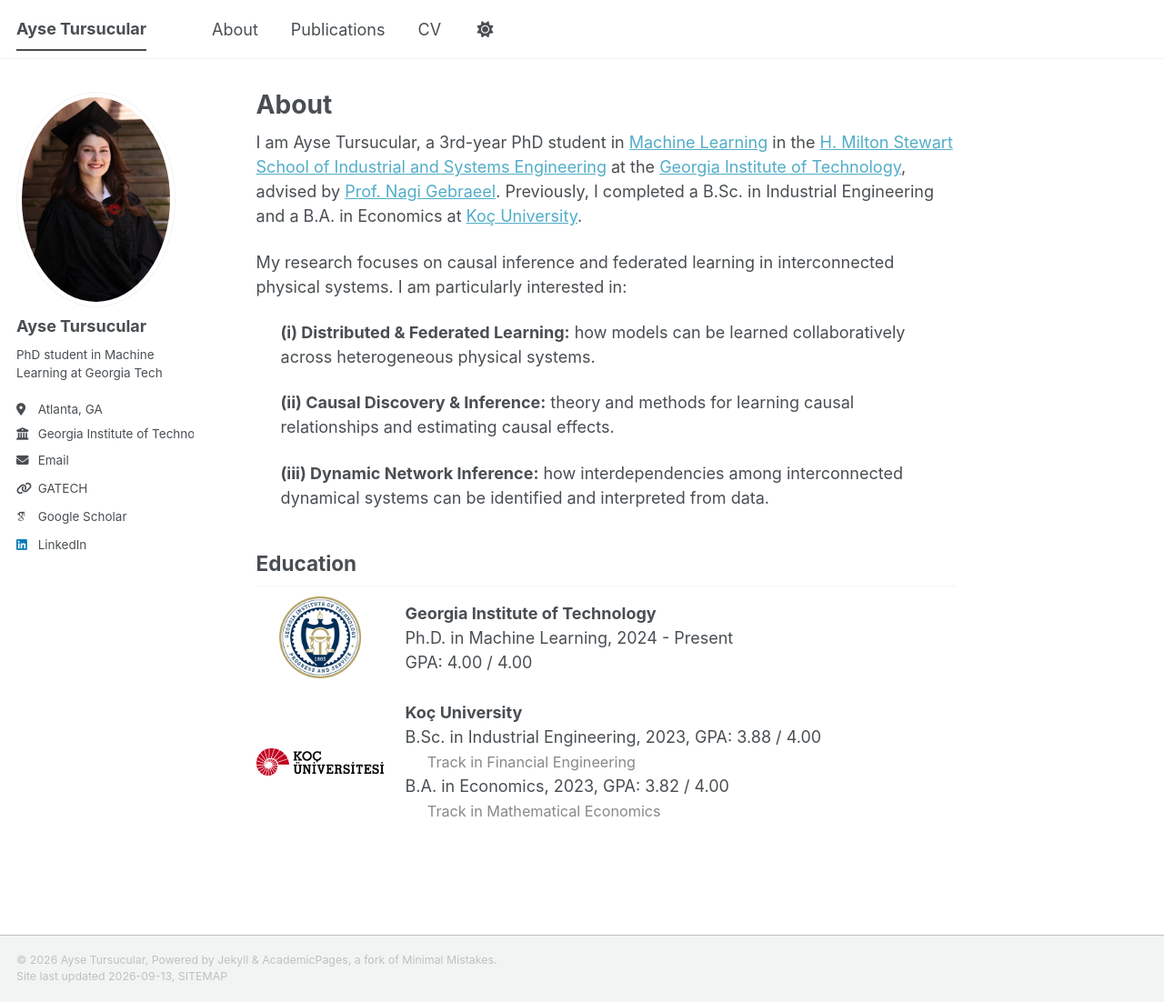
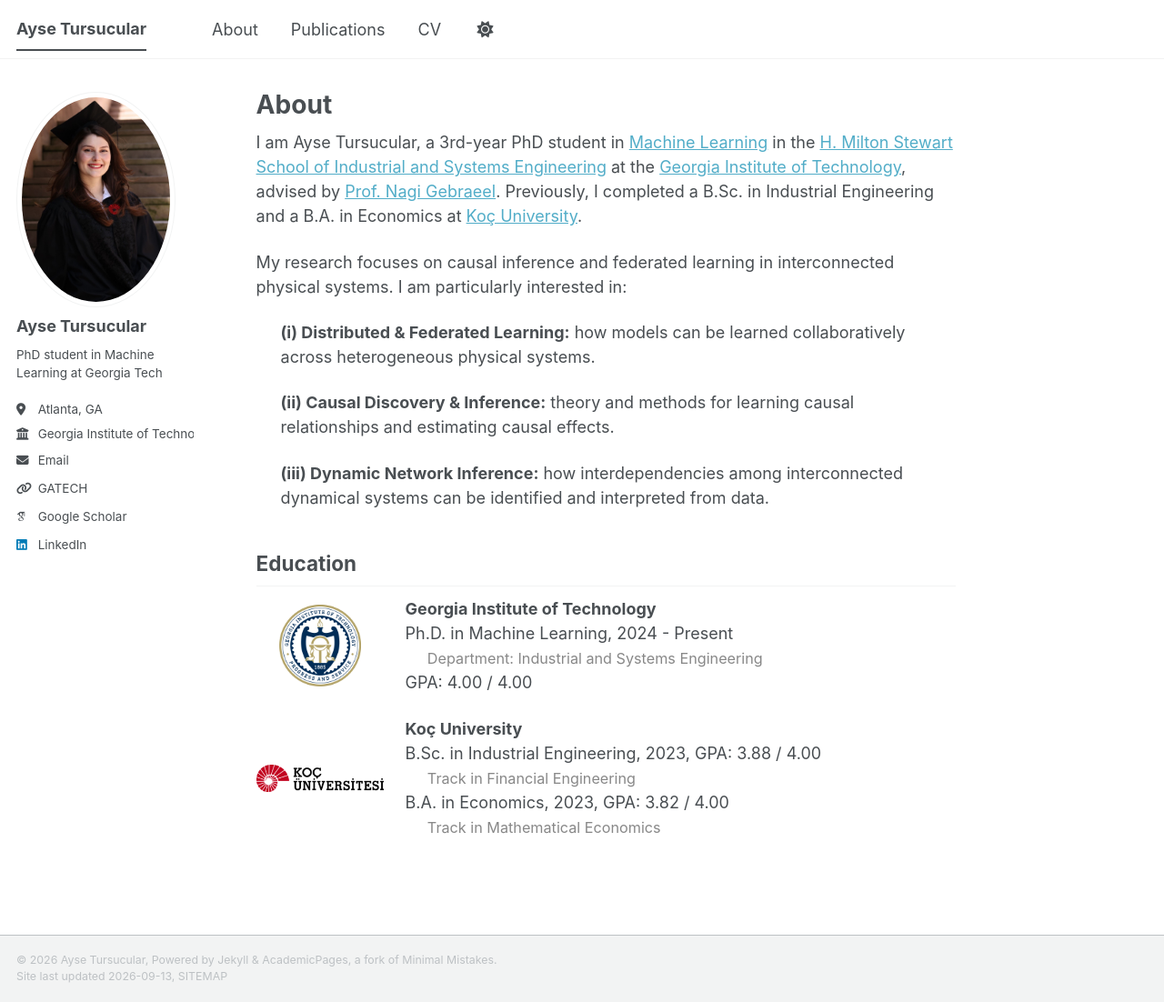
Before and after one commit to aysetursucular/aysetursucular.github.io, a Jekyll site: the page built from _pages/about.md, in a window 1280 px wide and 1102 px high. Shown: the whole window at 91% size. Built offline with Jekyll 4.4.1, drawn with Linux system fonts in a browser that asks for light colours; some web fonts are replaced; a script bundle is joined from its source files by our own code; library files that are not in the unit come from our copies.

Commit message:
Add department under PhD entry

```diff
--- a/_pages/about.md
+++ b/_pages/about.md
@@ -28,6 +28,7 @@ My research focuses on causal inference and federated learning in interconnected
   <div>
     <strong>Georgia Institute of Technology</strong><br>
     Ph.D. in Machine Learning, 2024 - Present<br>
+    <span style="display: inline-block; margin-left: 1.5em; color: #888; font-size: 0.9em;">Department: Industrial and Systems Engineering</span><br>
     GPA: 4.00 / 4.00
   </div>
 </div>
```
